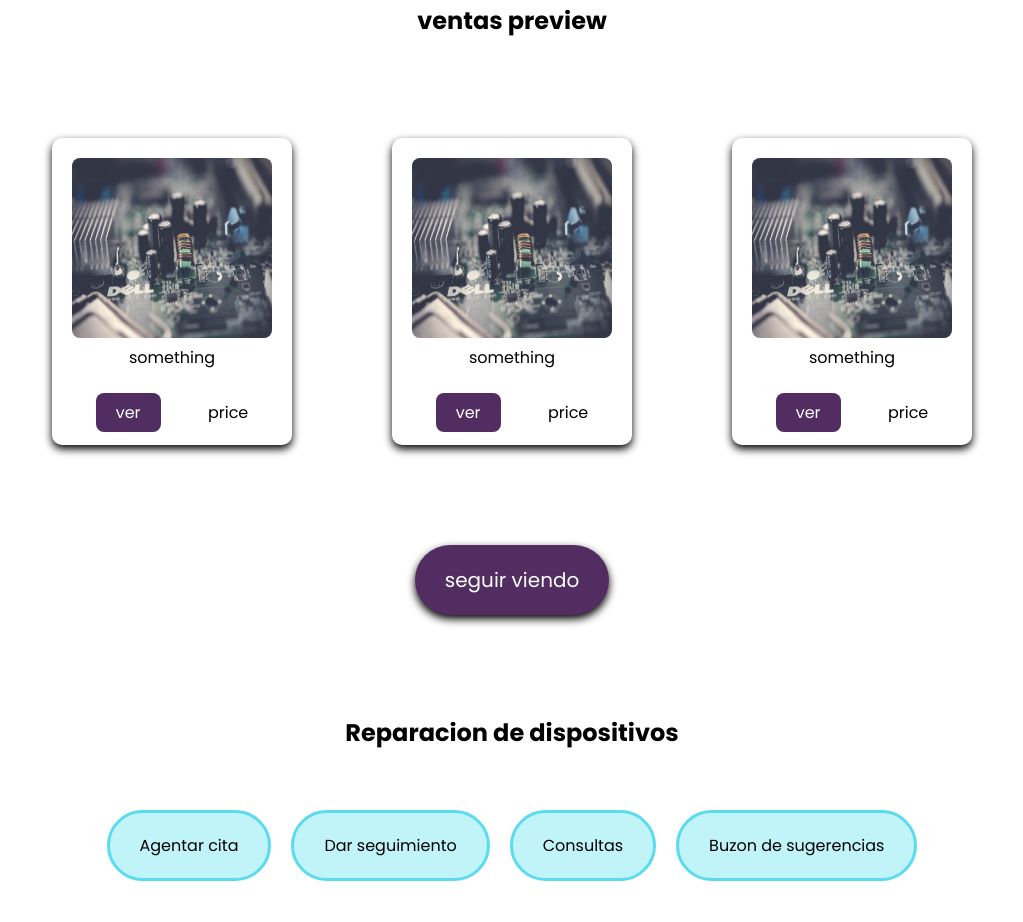
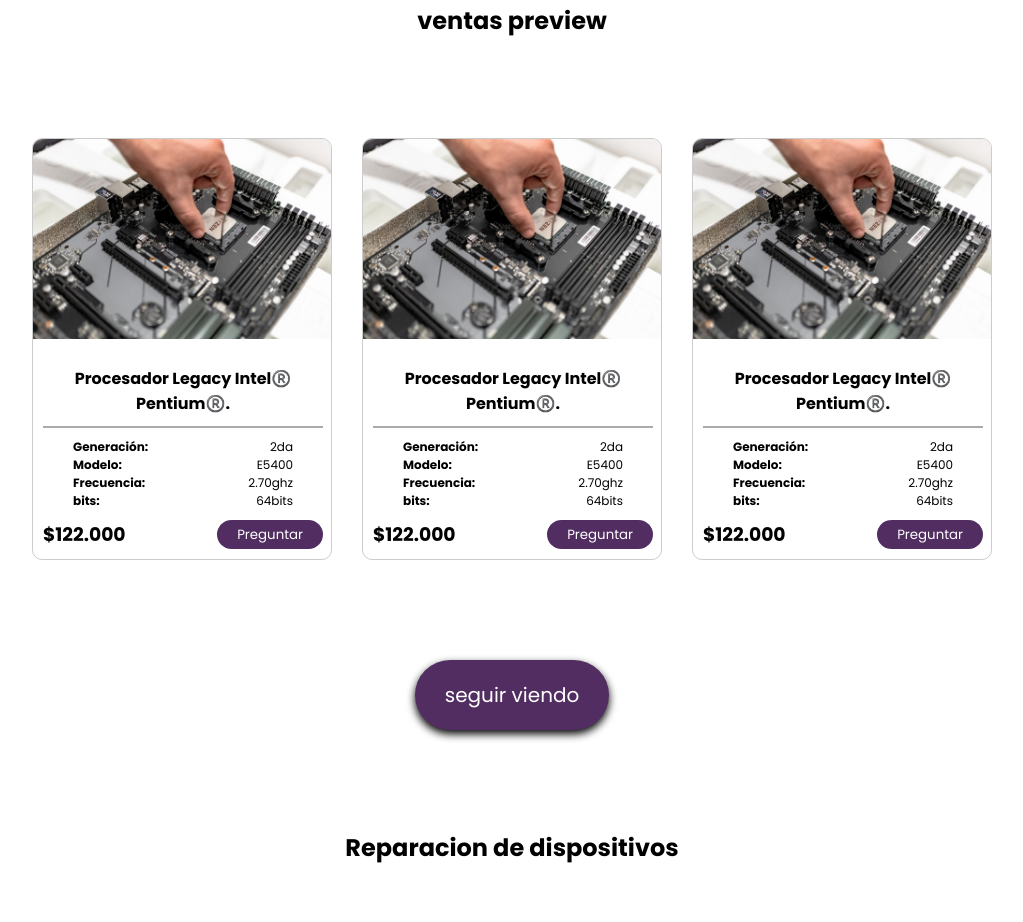
Before and after one commit to henry-dev-16/Assemtech, a website: page index.html in a window 1280 px wide. Shown: the part 1788-2710 px from the top of the page, without its empty margins (128-1151 px from the left). Drawn offline with Linux system fonts and the light colour scheme.

Commit message:
Agregue las tarjetas de ventas que se usaran en la version original

```diff
--- a/index.html
+++ b/index.html
@@ -44,36 +44,60 @@
         <section class="main_sec-part--3">
             <h1>ventas preview</h1>
             <section class="section_container">
-                <article class="cards card_1">
-                    <img src="./assets/pexels-pok-rie-1432669.jpg" alt="">
-                    <div class="section_info">
-                        <span>something</span>
-                        <div class="section_int">
-                            <span class="section-ver"><a href="">ver</a></span>
-                            <span>price</span>
+            <div class="productos">
+                <div class="tarjeta-producto">
+                    <img class="img-producto" src="./assets/pexels-it-services-eu-7596370.jpg" alt="">
+                    <div class="xp-producto">
+                        <h4> Procesador Legacy Intel®️ Pentium®️.</h4>
+                        <div class="linea"></div>
+                        <ul>
+                            <li><b>Generación:</b> 2da</li>
+                            <li><b>Modelo:</b> E5400</li>
+                            <li><b>Frecuencia:</b> 2.70ghz</li>
+                            <li><b>bits:</b> 64bits </li>
+                        </ul>
+                        <div class="btn-productos">
+                            <h3>$122.000</h3>
+                            <button>Preguntar</button>
                         </div>
                     </div>
-                </article>
-                <article class="cards card_2">
-                    <img src="./assets/pexels-pok-rie-1432669.jpg" alt="">
-                    <div class="section_info">
-                        <span>something</span>
-                        <div class="section_int">
-                            <span class="section-ver"><a href="">ver</a></span>
-                            <span>price</span>
+                 </div>
+                    <div class="tarjeta-producto">
+                        <img class="img-producto" src="./assets/pexels-it-services-eu-7596370.jpg" alt="">
+                        <div class="xp-producto">
+                            <h4> Procesador Legacy Intel®️ Pentium®️.</h4>
+                            <div class="linea"></div>
+                            <ul>
+                                <li><b>Generación:</b> 2da</li>
+                                <li><b>Modelo:</b> E5400</li>
+                                <li><b>Frecuencia:</b> 2.70ghz</li>
+                                <li><b>bits:</b> 64bits </li>
+                            </ul>
+                            <div class="btn-productos">
+                                <h3>$122.000</h3>
+                                <button>Preguntar</button>
+                            </div>
                         </div>
                     </div>
-                </article>
-                <article class="cards card_3">
-                    <img src="./assets/pexels-pok-rie-1432669.jpg" alt="">
-                    <div class="section_info">
-                        <span>something</span>
-                        <div class="section_int">
-                            <span class="section-ver"><a href="">ver</a></span>
-                            <span>price</span>
+                        <div class="tarjeta-producto">
+                            <img class="img-producto" src="./assets/pexels-it-services-eu-7596370.jpg" alt="">
+                            <div class="xp-producto">
+                                <h4> Procesador Legacy Intel®️ Pentium®️.</h4>
+                                <div class="linea"></div>
+                                <ul>
+                                    <li><b>Generación:</b> 2da</li>
+                                    <li><b>Modelo:</b> E5400</li>
+                                    <li><b>Frecuencia:</b> 2.70ghz</li>
+                                    <li><b>bits:</b> 64bits </li>
+                                </ul>
+                                <div class="btn-productos">
+                                    <h3>$122.000</h3>
+                                    <button>Preguntar</button>
+                                </div>
+                            </div>
                         </div>
-                    </div>
-                </article>
+
+            </div>
             </section>
 
             <a href="" class="more">seguir viendo</a>
--- a/style.css
+++ b/style.css
@@ -190,11 +190,77 @@
         text-align: center;
     }
 }
+/* Tarjetas de ventas */
+.productos {
+    display: grid;
+    grid-template-columns: repeat(3,1fr);
+    gap: 30px;
+    justify-content: center;
 
-.main_sec-part--3 img {
-    width: 200px;
-    height: 180px;
 }
+.tarjeta-producto {
+    max-width: 300px;
+    border-radius: 10px;
+    background-color: #fff;
+    overflow: hidden;
+    border: 1px solid #ccc ;
+
+
+}
+.linea {
+    height: 2px;
+    background-color: #aaa;
+
+}
+
+.img-producto {
+    width: 300px;
+}
+.xp-producto {
+    min-width: 300px;
+    padding: 10px;
+    text-align: center;
+}
+.xp-producto h4 {
+    padding: 10px;
+}
+
+.xp-producto  ul{
+    list-style: none;
+    padding: 10px;
+}
+
+.xp-producto li{
+    display: flex;
+    justify-content: space-between;
+    font-size: 12px;
+    padding: 0 20px;
+}
+.btn-productos {
+    display: flex;
+    justify-content: space-between;
+}
+.btn-productos button {
+    background-color: #522D61;
+    color: #fff;
+    border-radius: 20px;
+    padding: 0 20px;
+    border: #ccc;
+}
+@media (max-width: 1100px) {
+    .productos {
+        grid-template-columns: 1fr 1fr;
+    }
+
+}
+@media(max-width: 730px){
+    .productos {
+        grid-template-columns: 1fr;
+    }
+}
+/* final tarjeta de ventaS */
+
+
 
 .main_sec-part--3 {
     margin-top: 200px;
@@ -204,50 +270,17 @@
     gap: 100px;
 }
 
-.section_container {
-    display: flex;
-    gap: 100px;
-}
 
-.cards {
-    padding: 20px;
-    text-align: center;
-    border-radius: 10px;
-    box-shadow: 0 4px 8px #000;
-}
 
-.cards img {
-    border-radius: 8px;
-}
 
-.section_info {
-    display: flex;
-    flex-direction: column;
-    gap: 30px
-}
 
-.section_int {
-    display: flex;
-    justify-content: space-around;
-}
 
-.section_int span a {
-    padding: 8px 20px;
-}
 
-.section-ver a {
-    background-color: #522D61;
-    border-radius: 8px;
-    color: white;
-    text-decoration: none;
-}
 
-@media (max-width: 941px) {
-    .section_container {
-        display: flex;
-        flex-direction: column;
-    }
-}
+
+
+
+
 
 .more {
     text-decoration: none;
```
